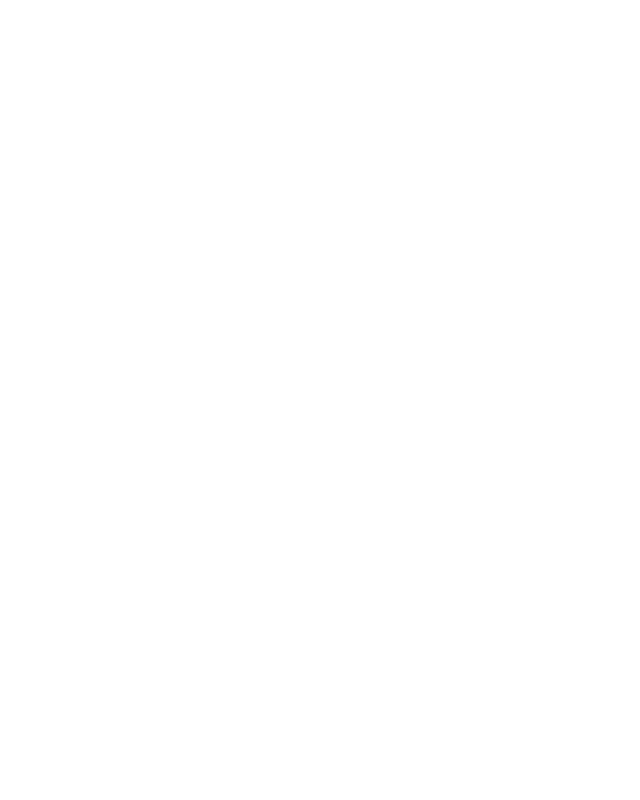
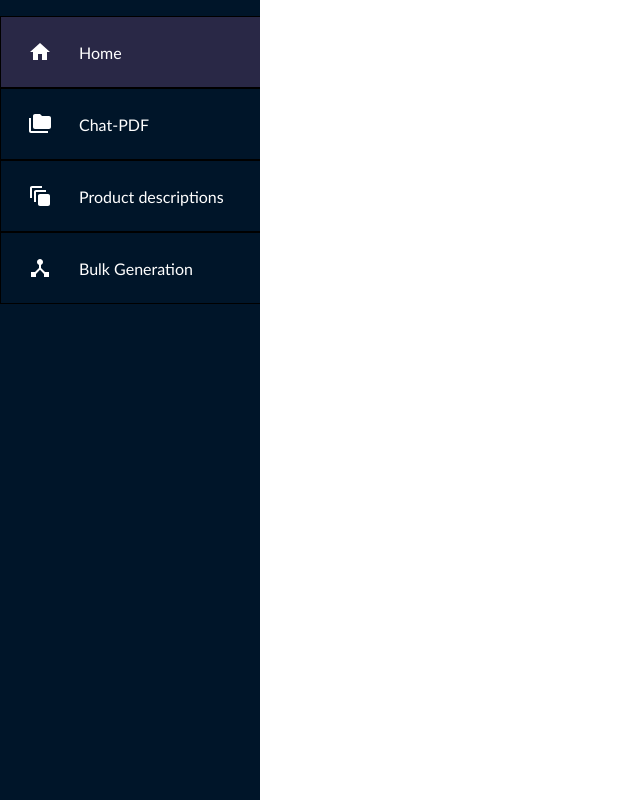
Before and after one commit to sundar-2022/Chat-pdf, a React (Create React App) app: page /Home in a window 1280 px wide. Before the commit this address had no page. Shown: the whole page, without its empty margins (0-640 px from the left). Built offline with nearby package versions, Linux system fonts and the light colour scheme.

Commit message:
NEW HOME UI SIDEBAR

```diff
--- a/package.json
+++ b/package.json
@@ -3,12 +3,18 @@
   "version": "0.1.0",
   "private": true,
   "dependencies": {
+    "@emotion/react": "^11.11.1",
+    "@emotion/styled": "^11.11.0",
+    "@mui/icons-material": "^5.14.3",
+    "@mui/material": "^5.14.4",
     "@testing-library/jest-dom": "^5.17.0",
     "@testing-library/react": "^13.4.0",
     "@testing-library/user-event": "^13.5.0",
     "react": "^18.2.0",
     "react-chatbot-kit": "^2.1.2",
     "react-dom": "^18.2.0",
+    "react-icons": "^4.10.1",
+    "react-pro-sidebar": "^1.1.0-alpha.1",
     "react-router-dom": "^6.14.2",
     "react-scripts": "^5.0.1",
     "web-vitals": "^2.1.4"
--- a/src/App.css
+++ b/src/App.css
@@ -1,38 +1,62 @@
 .App {
-  text-align: center;
+  width: 100vw;
+  height: 100vh;
+ }
+
+ body{
+  padding: 0;
+  margin: 0;
+ }
+
+.Sidebar{
+/* height: 100%;
+width: 260px;
+background-color: rgb(0, 21, 41); */
+position: fixed;
+top: 0; /* Fixed at the top of the viewport */
+bottom: 0; /* Take the full height of the viewport */
+width: 260px;
+background-color: rgb(0, 21, 41);
+overflow-y: auto;
+overflow-x: hidden;
+max-height: 100vh;
 }
 
-.App-logo {
-  height: 40vmin;
-  pointer-events: none;
+.SidebarList{
+  height: auto;
+  padding: 0;
+  width: 100%;
 }
 
-@media (prefers-reduced-motion: no-preference) {
-  .App-logo {
-    animation: App-logo-spin infinite 20s linear;
-  }
+.SidebarList .row{
+  width:100%;
+  height: 70px;
+  border: 1px solid black;
+  list-style-type: none;
+  margin: 0%;
+  display: flex;
+  flex-direction: row;
+  color: white;
+  justify-content: center;
+  align-items: center;
+  font-family: 'Trebuchet MS', 'Lucida Sans Unicode', 'Lucida Grande', 'Lucida Sans', Arial, sans-serif;
 }
 
-.App-header {
-  background-color: #282c34;
-  min-height: 100vh;
-  display: flex;
-  flex-direction: column;
-  align-items: center;
-  justify-content: center;
-  font-size: calc(10px + 2vmin);
-  color: white;
+.SidebarList .row:hover{
+  cursor: pointer;
+  background-color: #292846;
 }
 
-.App-link {
-  color: #61dafb;
+.SidebarList #active{
+  background-color: #292846;
 }
 
-@keyframes App-logo-spin {
-  from {
-    transform: rotate(0deg);
-  }
-  to {
-    transform: rotate(360deg);
-  }
+.row #icon{
+  flex: 30%;
+  display: grid;
+  place-items: center;
 }
+
+.row #title{
+  flex: 70%;
+}
--- a/src/App.js
+++ b/src/App.js
@@ -1,18 +1,19 @@
-// App.js
 import React from 'react';
-import { BrowserRouter as Router, Route, Routes } from 'react-router-dom';
+import { BrowserRouter as Router, Route, Routes, Navigate } from 'react-router-dom';
+import Home from './Home';
 import ChatLayout from './ChatLayout';
-import Home from './Home';
+import './App.css'; // Import your App.css here
 
-const App = () => {
+function App() {
   return (
     <Router>
       <Routes>
-        <Route path="/" element={<Home />} /> {/* Home component will be rendered at the root path */}
-        <Route path="/chat" element={<ChatLayout />} /> {/* ChatLayout component will be rendered at the /chat path */}
+        <Route path='/' element={<Navigate to ="/Home" />} />
+        <Route path="/Home" element={<Home />} />
+        <Route path="/ChatLayout" element={<ChatLayout />} />
       </Routes>
     </Router>
   );
-};
+}
 
 export default App;
--- a/src/Home.css
+++ /dev/null
@@ -1,41 +0,0 @@
-/* Home.css */
-.home-container {
-    display: flex;
-    flex-direction: column;
-    align-items: center;
-    justify-content: center;
-    height: 100vh;
-    background-color: rgb(0, 21, 41); /* Set the background color */
-  }
-
-  .welcome-text {
-    color: white; /* Set the text color to white */
-  }
-
-  .home-image-container {
-    position: relative;
-    margin-top: 20px;
-    width: 80%; /* Set the width of the container for the image */
-    max-width: 400px; /* Set a maximum width for the container */
-  }
-
-  .home-image-container img {
-    width: 100%; /* Set the image width to 100% of its container */
-    max-height: 400px; /* Set the maximum height for the image */
-    height: auto; /* Let the height adjust proportionally */
-    cursor: pointer;
-  }
-
-  .image-text-container {
-    margin-top: 10px; /* Add some spacing between the image and the text */
-    text-align: center;
-    width: 95%; /* Set the width of the text container to 80% */
-    background-color: rgba(0, 0, 0, 0.7);
-    padding: 10px;
-    color: white; /* Set the text color to white */
-  }
-
-  .image-text-container p {
-    font-size: 16px;
-    margin: 5px 0;
-  }
--- a/src/Home.js
+++ b/src/Home.js
@@ -1,22 +1,27 @@
 import React from 'react';
-import { Link } from 'react-router-dom';
-import './Home.css';
+import './App.css';
+import { SidebarData } from './SidebarData';
 
-const Home = () => {
+function Home() {
   return (
-    <div className="home-container">
-      <h1 className="welcome-text">Welcome to the Home Page</h1>
-      <div className="home-image-container">
-        <Link to="/chat">
-          <img src="/Homepage.png" alt="Chat PDF" />
-        </Link>
-        <div className="image-text-container">
-          <p className="image-text">PDF TO TEXT CONVERSION (Q/A)</p>
-          <p className="image-text">There is an easy way to edit PDF text: convert your PDF documents to text with the help of this tool</p>
-        </div>
-      </div>
+
+  <div className="Sidebar">
+     <ul className='SidebarList'>
+    {SidebarData.map((val, key)=> {
+      return (
+        <li key={key} className='row'
+        id={window.location.pathname === val.link ? "active": ""}
+        onClick={()=>{window.location.pathname=val.link}}>
+          <div id="icon">{val.icon}</div>
+          <div id="title">
+            {val.title}
+          </div>
+        </li>
+      );
+
+    })}
+     </ul>
     </div>
   );
-};
-
+}
 export default Home;
--- /dev/null
+++ b/src/SidebarData.js
@@ -0,0 +1,28 @@
+import React from 'react'
+import HomeIcon from '@mui/icons-material/Home';
+import FolderCopyIcon from '@mui/icons-material/FolderCopy';
+import AutoAwesomeMotionIcon from '@mui/icons-material/AutoAwesomeMotion';
+import DeviceHubIcon from '@mui/icons-material/DeviceHub';
+
+export const SidebarData=[
+    {
+        title:"Home",
+        icon:<HomeIcon/>,
+        link:"/Home"
+    },
+    {
+        title:"Chat-PDF",
+        icon:<FolderCopyIcon />,
+        link:"/ChatLayout"
+    },
+    {
+        title:"Product descriptions",
+        icon:<AutoAwesomeMotionIcon/>,
+        link:"/ProductDescription"
+    },
+    {
+        title:"Bulk Generation",
+        icon:<DeviceHubIcon/>,
+        link:"/BulkGenration"
+    },
+] ;
```
Also changed, not shown: 1 other file (tests, documents, lock files or other folders).
